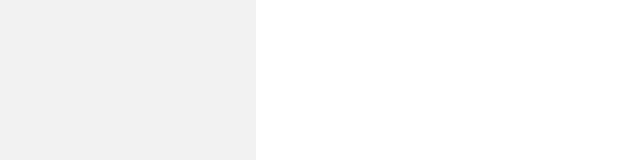
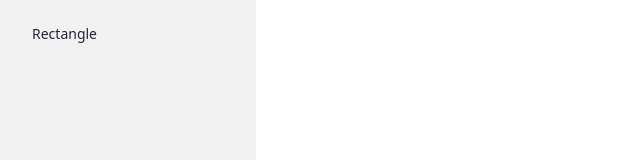
Before and after one commit to gabrielscapim/soft-board, a React (Vite) app: page / in a window 1280 px wide. Shown: the top 160 px of the page, without its empty margins (0-640 px from the left). Built offline with nearby package versions, Linux system fonts and the light colour scheme; the HTML template or start-up script is replaced by a standard one.

Commit message:
Add flex components to components drawer

```diff
--- a/src/components/ComponentsDrawer/ComponentsDrawer.tsx
+++ b/src/components/ComponentsDrawer/ComponentsDrawer.tsx
@@ -1,9 +1,15 @@
+import { FLEX_COMPONENT_NAMES } from '../../flex-components'
+
 export function ComponentsDrawer () {
   return (
     <div className="drawer lg:drawer-open">
       <input type="checkbox" className="drawer-toggle" />
       <div className="drawer-side">
-        <ul className="menu bg-base-200 text-base-content min-h-full w-64 p-4" />
+        <ul className="menu bg-base-200 text-base-content min-h-full w-64 p-4">
+          {FLEX_COMPONENT_NAMES.map(name => (
+            <li><a>{name}</a></li>
+          ))}
+        </ul>
       </div>
     </div>
   )
--- /dev/null
+++ b/src/flex-components/flex-component-names.ts
@@ -0,0 +1,5 @@
+import { FlexComponentType } from '../types'
+
+export const FLEX_COMPONENT_NAMES: FlexComponentType['name'][] = [
+  'Rectangle'
+]
```
